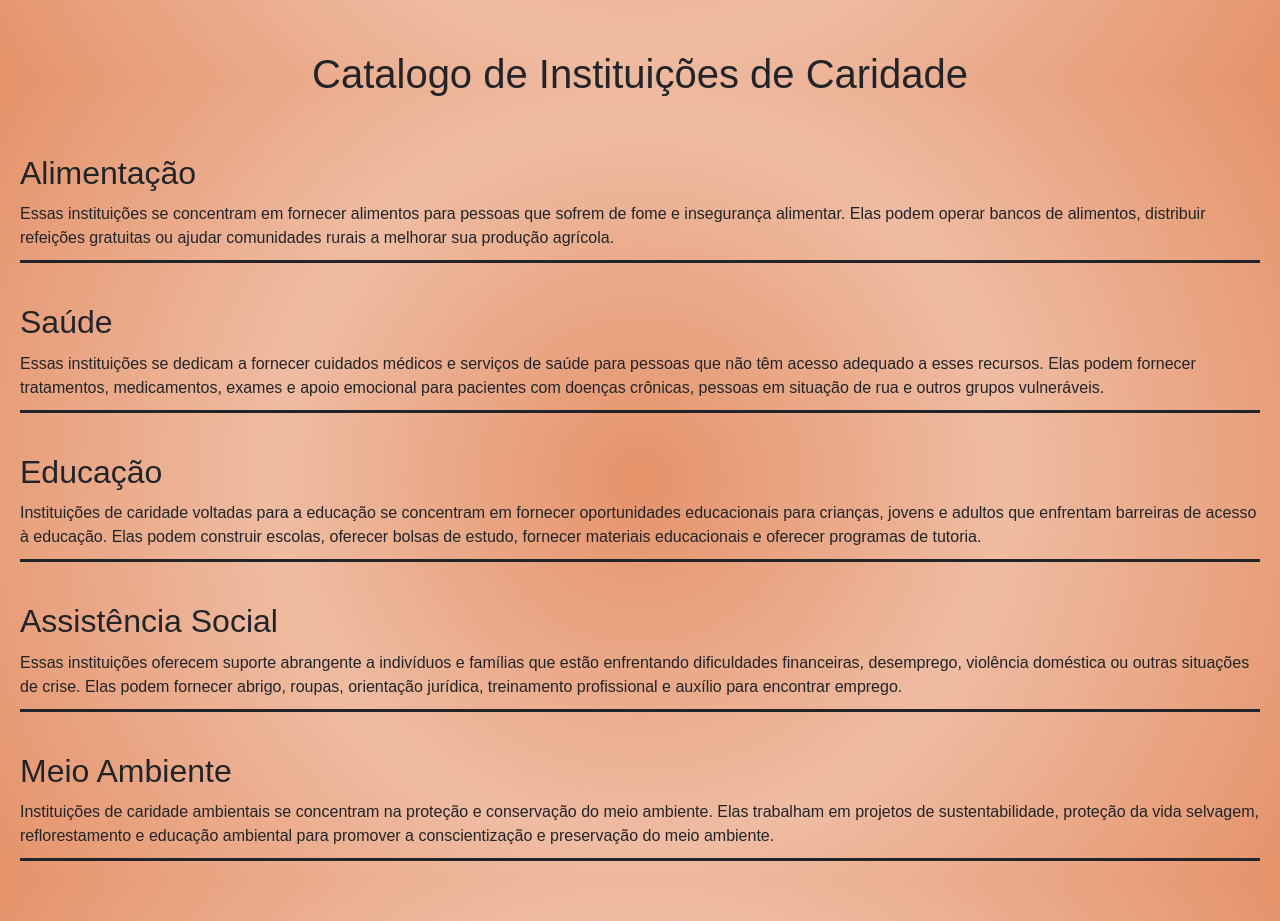
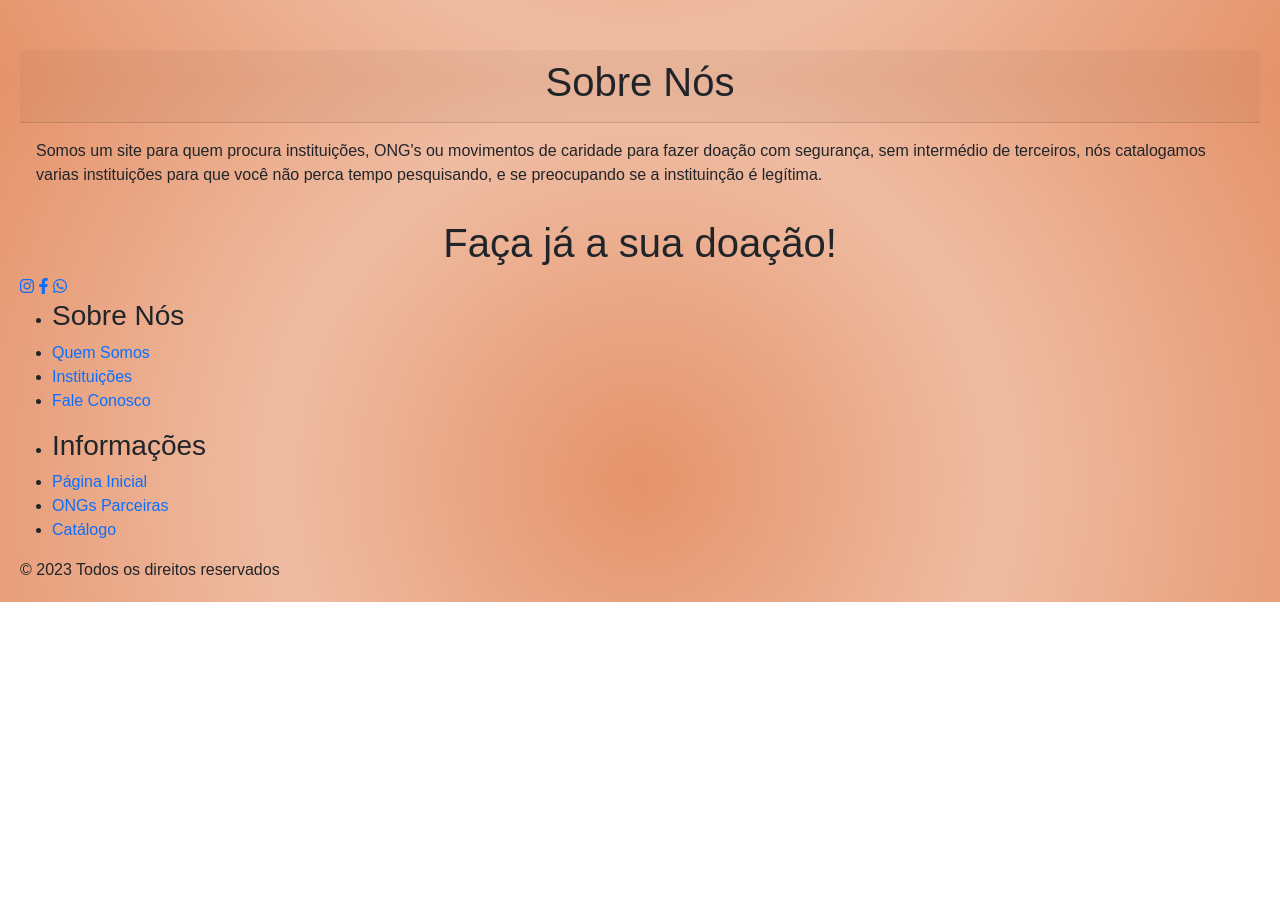
Before and after one commit to DouglasMoura99/Projetodoeseguro, a plain HTML site: page index.html in a window 1280 px wide. Shown: the part 1520-2441 px from the top of the page. After the commit the page ends 2122 px from the top, so only its background shows below. Drawn offline with nearby package versions, Linux system fonts and the light colour scheme.

Commit message:
Update index.html
Inserido rodape e alguns alterações.

```diff
--- a/index.html
+++ b/index.html
@@ -4,6 +4,13 @@
     <!-- Required meta tags -->
     <meta charset="utf-8" />
     <meta name="viewport" content="width=device-width, initial-scale=1.0" />
+    <link
+      rel="stylesheet"
+      href="https://cdnjs.cloudflare.com/ajax/libs/font-awesome/6.4.0/css/all.min.css"
+      integrity="sha512-iecdLmaskl7CVkqkXNQ/ZH/XLlvWZOJyj7Yy7tcenmpD1ypASozpmT/E0iPtmFIB46ZmdtAc9eNBvH0H/ZpiBw=="
+      crossorigin="anonymous"
+      referrerpolicy="no-referrer"
+    />
 
     <!--Importa um arquivo JavaScript externo chamado "script.js".-->
     <script src="script.js"></script>
@@ -22,13 +29,10 @@
 
   <body>
     <!--Define uma barra de navegação responsiva utilizando css do Bootstrap-->
-    <nav
-      class="navbar navbar-expand-lg navbar-light bg-dark fixed-top col-12"
-      id="topo"
-    >
+    <nav class="navbar navbar-expand-lg navbar-light bg-dark fixed-top col-12">
       <!-- Cria um contêiner responsivo para o conteúdo da barra de navegação.-->
       <div class="container-fluid">
-        <a class="navbar-brand mb-0 h1" href="#top">
+        <a class="navbar-brand mb-0 h1" href="#topo">
           <img src="images/dslogo.png" alt="dslogo" style="width: 100px" />
         </a>
         <button
@@ -79,7 +83,9 @@
             </li>
 
             <li class="nav-item">
-              <a class="nav-link" style="color: #e5936a" href="#">Sobre Nós</a>
+              <a class="nav-link" style="color: #e5936a" href="#sobrenos"
+                >Sobre Nós</a
+              >
             </li>
           </ul>
         </div>
@@ -87,14 +93,15 @@
     </nav>
 
     <!--Cria uma seção com uma imagem de fundo e alguns elementos de texto.-->
-    <div class="imgmeninos container-fluid break-line">
+    <div class="imgmeninos container-fluid break-line" id="topo">
+      <div class="text-container">
         <p class="txtimg">
           Somos um site que facilita, você doador encontrar instituições,
           movimentos ou ONGs, para fazer sua doação.
         </p>
         <a href="#" class="button">SAIBA MAIS</a>
       </div>
-
+    </div>
     <!--Inicio do carrosel de imagem-->
     <div class="container" id="doar">
       <section class="containersc">
@@ -205,55 +212,20 @@
       </section>
     </div>
     <!--Fim do carrosell de imagems-->
-<body>
-    <h1>Catalogo de Instituições de Caridade</h1><br><br>
-    <div class="texto" class="button">
-      <h2>Alimentação</h2>
+    <div class="cardsb" id="sobrenos">
+      <div class="card-header">
+        <h1>Sobre Nós</h1>
+      </div>
+      <div class="card-body">
         <p>
-        Essas instituições se concentram em fornecer alimentos para pessoas que sofrem de fome e insegurança alimentar.
-        Elas podem operar bancos de alimentos, distribuir refeições gratuitas ou ajudar comunidades rurais a melhorar
-        sua
-        produção agrícola.
+          Somos um site para quem procura instituições, ONG's ou movimentos de
+          caridade para fazer doação com segurança, sem intermédio de terceiros,
+          nós catalogamos varias instituições para que você não perca tempo
+          pesquisando, e se preocupando se a instituinção é legítima.
         </p>
       </div>
-
-    <div class="texto">
-      <h2>Saúde</h2>
-      <p>
-        Essas instituições se dedicam a fornecer cuidados médicos e serviços de saúde para pessoas que não têm acesso
-        adequado a esses recursos. Elas podem fornecer tratamentos, medicamentos, exames e apoio emocional para
-        pacientes
-        com doenças crônicas, pessoas em situação de rua e outros grupos vulneráveis.
-      </p>
     </div>
 
-    <div class="texto">
-      <h2>Educação</h2>
-      <p>
-        Instituições de caridade voltadas para a educação se concentram em fornecer oportunidades educacionais para
-        crianças, jovens e adultos que enfrentam barreiras de acesso à educação. Elas podem construir escolas, oferecer
-        bolsas de estudo, fornecer materiais educacionais e oferecer programas de tutoria.
-      </p>
-    </div>
-
-    <div class="texto">
-      <h2>Assistência Social</h2>
-      <p>
-        Essas instituições oferecem suporte abrangente a indivíduos e famílias que estão enfrentando dificuldades
-        financeiras, desemprego, violência doméstica ou outras situações de crise. Elas podem fornecer abrigo, roupas,
-        orientação jurídica, treinamento profissional e auxílio para encontrar emprego.
-      </p>
-    </div>
-
-    <div class="texto">
-      <h2>Meio Ambiente</h2>
-      <p>
-        Instituições de caridade ambientais se concentram na proteção e conservação do meio ambiente. Elas trabalham em
-        projetos de sustentabilidade, proteção da vida selvagem, reflorestamento e educação ambiental para promover a
-        conscientização e preservação do meio ambiente.
-      </p>
-    </div>
-  </body>
     <!-- Optional JavaScript; choose one of the two! -->
 
     <!-- Option 1: Bootstrap Bundle with Popper -->
@@ -268,5 +240,71 @@
     <script src="https://cdn.jsdelivr.net/npm/@popperjs/core@2.9.2/dist/umd/popper.min.js" integrity="sha384-IQsoLXl5PILFhosVNubq5LC7Qb9DXgDA9i+tQ8Zj3iwWAwPtgFTxbJ8NT4GN1R8p" crossorigin="anonymous"></script>
     <script src="https://cdn.jsdelivr.net/npm/bootstrap@5.0.2/dist/js/bootstrap.min.js" integrity="sha384-cVKIPhGWiC2Al4u+LWgxfKTRIcfu0JTxR+EQDz/bgldoEyl4H0zUF0QKbrJ0EcQF" crossorigin="anonymous"></script>
     -->
+    <footer>
+      <div id="footer_content">
+        <div id="footer_contacts">
+          <h1>Faça já a sua doação!</h1>
+          <div id="footer_social_media">
+            <a
+              href="https://www.instagram.com/"
+              target="_blank"
+              class="footer-link"
+              id="instagram"
+            >
+              <i class="fa-brands fa-instagram"></i>
+            </a>
+            <a
+              href="https://pt-br.facebook.com/"
+              target="_blank"
+              class="footer-link"
+              id="facebook"
+            >
+              <i class="fa-brands fa-facebook-f"></i>
+            </a>
+            <a
+              href="https://www.whatsapp.com/?lang=pt_br"
+              target="_blank"
+              class="footer-link"
+              id="whatsapp"
+            >
+              <i class="fa-brands fa-whatsapp"></i>
+            </a>
+          </div>
+        </div>
+
+        <ul class="footer-list">
+          <li>
+            <h3>Sobre Nós</h3>
+          </li>
+          <li>
+            <a href="#sobrenos" class="footer-link">Quem Somos</a>
+          </li>
+          <li>
+            <a href="#doar" class="footer-link">Instituições</a>
+          </li>
+          <li>
+            <a href="#" onclick="openModal()" class="footer-link"
+              >Fale Conosco</a
+            >
+          </li>
+        </ul>
+        <ul class="footer-list">
+          <li>
+            <h3>Informações</h3>
+          </li>
+          <li>
+            <a href="index.html" class="footer-link">Página Inicial</a>
+          </li>
+          <li>
+            <a href="#doar" class="footer-link">ONGs Parceiras</a>
+          </li>
+          <li>
+            <a href="#doar" class="footer-link">Catálogo</a>
+          </li>
+        </ul>
+      </div>
+
+      <div class="copy">&copy; 2023 Todos os direitos reservados</div>
+    </footer>
   </body>
 </html>
```
Lines whose indentation alone changed are shown as unchanged.
